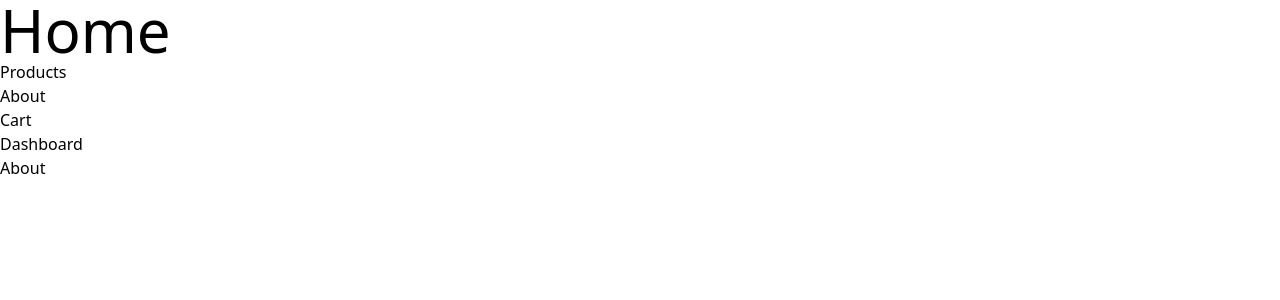
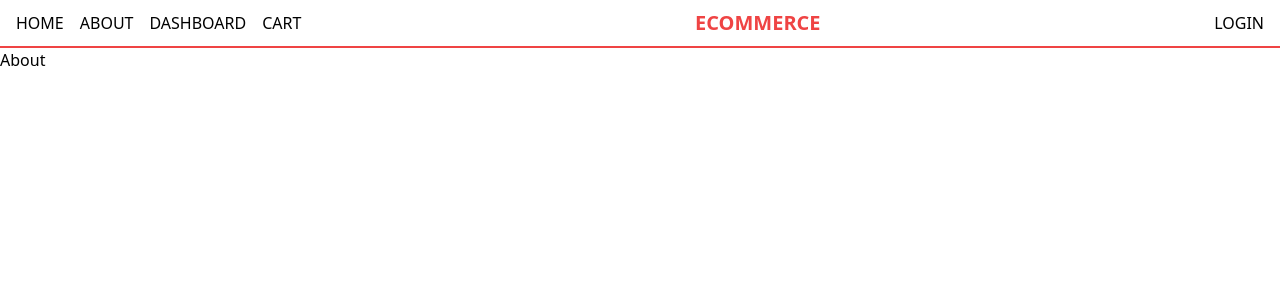
Before and after one commit to nitinvasdhani123/Ecommerc-Website, a React (Create React App) app in the folder ecommercefrontend/: page /About in a window 1280 px wide. Shown: the top 300 px of the page. Built offline with nearby package versions, Linux system fonts and the light colour scheme.

Commit message:
navbar for medium screen

```diff
--- /dev/null
+++ b/ecommercefrontend/src/components/Menu.js
@@ -0,0 +1,11 @@
+import React from 'react'
+
+const Menu = () => {
+  return (
+    <div>
+      menu
+    </div>
+  )
+}
+
+export default Menu
--- a/ecommercefrontend/src/components/Navbar.js
+++ b/ecommercefrontend/src/components/Navbar.js
@@ -1,17 +1,33 @@
 import React from 'react'
 import { Link } from 'react-router-dom'
+import Menu from './Menu'
+
 
 function Navbar() {
+  const user=false;
   return (
-    <div>
-      <ul>
-      <li className='text-6xl'><Link to="/Home">Home</Link></li>
-        <li><Link to="/Products">Products</Link></li>
-        <li><Link to="/About">About</Link></li>
-        <li><Link to="/Cart">Cart</Link></li>
-        <li><Link to="/Dashboard">Dashboard</Link></li>
-      </ul>
+
+    <>
+    <div className=' flex font-medium justify-between h-12 p-4 items-center border-b-2 border-b-red-500 uppercase'>
+      <div className='hidden md:flex gap-4'>
+        <Link to="/Home">Home</Link>
+
+        <Link to="/About">About</Link>
+        <Link to="/Dashboard">Dashboard</Link>
+        <Link to="/Cart">Cart</Link>
+      </div>
+      <nav className='text-xl text-red-500 font-bold'>
+        <Link href='/'>Ecommerce</Link>
+      </nav>
+
+      <div className='md:hidden'><Menu/></div>
+      <div className=' md:flex hidden gap-5'>
+      {!user?<Link href='/'>Login</Link>:
+       <Link to="/Products">Products</Link>}
+
+      </div>
     </div>
+    </>
   )
 }
 
```
Also changed, not shown: ecommercefrontend/public/close.png (added), ecommercefrontend/public/open.png (added).
